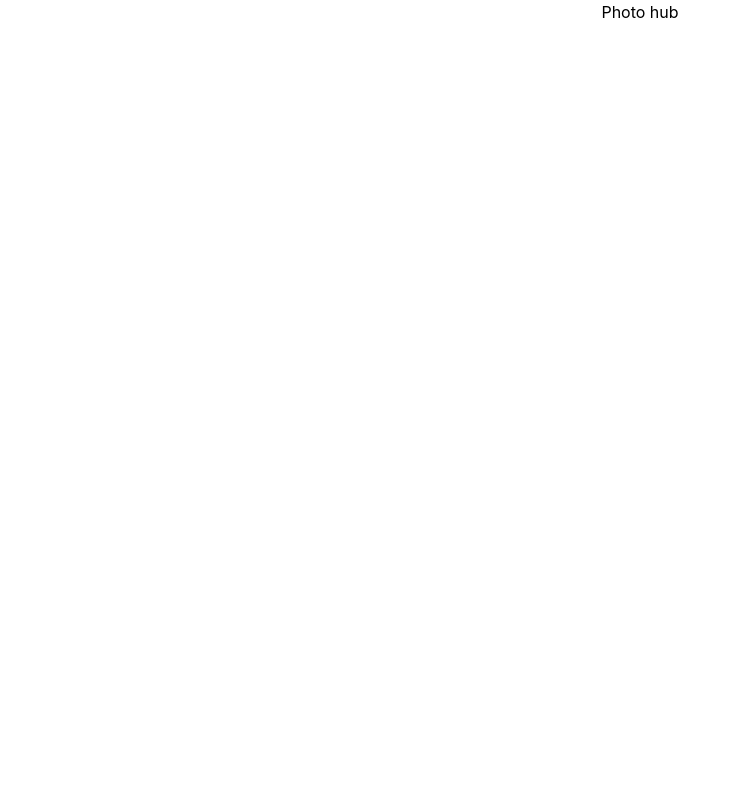
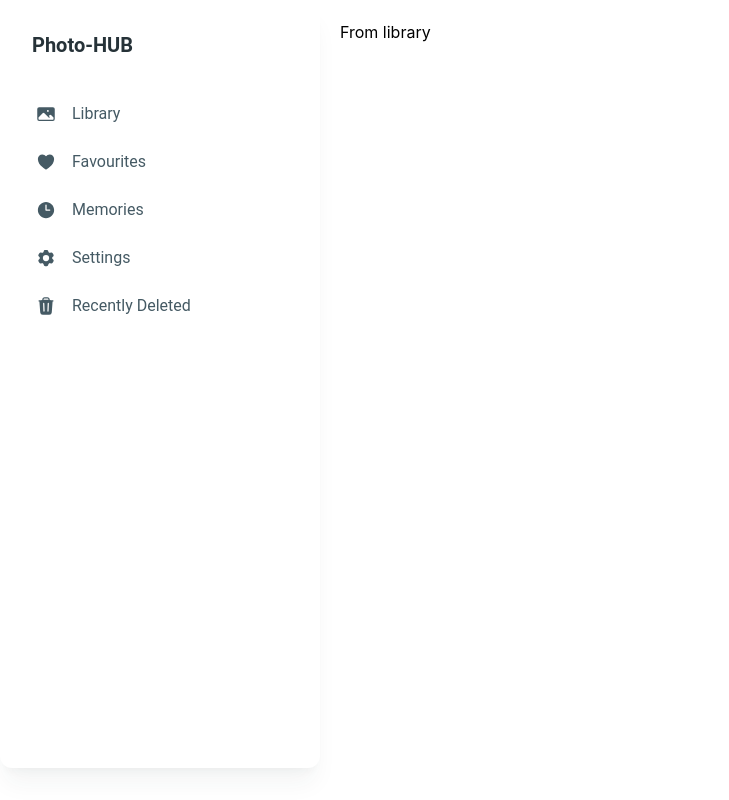
Before and after one commit to Sumaiya-topu/photo-hub, a React (Create React App) app: page / in a window 1280 px wide. Shown: the whole page, without its empty margins (0-729 px from the left). Built offline with nearby package versions, Linux system fonts and the light colour scheme.

Commit message:
Page layout setup done

```diff
--- a/package.json
+++ b/package.json
@@ -3,11 +3,14 @@
   "version": "0.1.0",
   "private": true,
   "dependencies": {
+    "@heroicons/react": "^2.0.18",
+    "@material-tailwind/react": "^2.1.4",
     "@testing-library/jest-dom": "^5.17.0",
     "@testing-library/react": "^13.4.0",
     "@testing-library/user-event": "^13.5.0",
     "react": "^18.2.0",
     "react-dom": "^18.2.0",
+    "react-router-dom": "^6.18.0",
     "react-scripts": "5.0.1",
     "web-vitals": "^2.1.4"
   },
--- a/src/App.css
+++ b/src/App.css
@@ -1,5 +1,5 @@
 .App {
-  text-align: center;
+
 }
 
 .App-logo {
--- a/src/App.js
+++ b/src/App.js
@@ -1,10 +1,13 @@
 import logo from "./logo.svg";
 import "./App.css";
+import Header from "./Components/Header";
+import { RouterProvider } from "react-router-dom";
+import router from "./routes/Router";
 
 function App() {
   return (
-    <div className="App">
-      <h1>Photo hub</h1>
+    <div className="">
+      <RouterProvider router={router}></RouterProvider>
     </div>
   );
 }
--- /dev/null
+++ b/src/Components/Favourites/Favourites.js
@@ -0,0 +1,7 @@
+import React from "react";
+
+const Favourites = () => {
+  return <div>From favourites</div>;
+};
+
+export default Favourites;
--- /dev/null
+++ b/src/Components/Header.js
@@ -0,0 +1,7 @@
+import React from "react";
+
+const Header = () => {
+  return <div className="">Photo-HUB</div>;
+};
+
+export default Header;
--- /dev/null
+++ b/src/Components/Layout/Main.js
@@ -0,0 +1,16 @@
+import React from "react";
+import { DefaultSidebar } from "../Sidebar/Sidebar";
+import { Outlet } from "react-router-dom";
+
+const Main = () => {
+  return (
+    <div className="flex">
+      <DefaultSidebar></DefaultSidebar>
+      <div className="mt-5 pl-5">
+        <Outlet></Outlet>
+      </div>
+    </div>
+  );
+};
+
+export default Main;
--- /dev/null
+++ b/src/Components/Library/Library.js
@@ -0,0 +1,7 @@
+import React from "react";
+
+const Library = () => {
+  return <div>From library</div>;
+};
+
+export default Library;
--- /dev/null
+++ b/src/Components/Memories/Memories.js
@@ -0,0 +1,7 @@
+import React from "react";
+
+const Memories = () => {
+  return <div>From memories.</div>;
+};
+
+export default Memories;
--- /dev/null
+++ b/src/Components/Sidebar/Sidebar.js
@@ -0,0 +1,68 @@
+import {
+  Card,
+  Typography,
+  List,
+  ListItem,
+  ListItemPrefix,
+  ListItemSuffix,
+  Chip,
+} from "@material-tailwind/react";
+import {
+  TrashIcon,
+  Cog6ToothIcon,
+  ClockIcon,
+  PhotoIcon,
+  HeartIcon,
+  PowerIcon,
+} from "@heroicons/react/24/solid";
+import { Link } from "react-router-dom";
+
+export function DefaultSidebar() {
+  return (
+    <Card className="h-[calc(100vh-2rem)] w-full max-w-[20rem] p-4 shadow-xl shadow-blue-gray-900/5">
+      <div className="mb-2 p-4">
+        <Typography variant="h5" color="blue-gray">
+          Photo-HUB
+        </Typography>
+      </div>
+      <List>
+        <Link to="/">
+          <ListItem>
+            <ListItemPrefix>
+              <PhotoIcon className="h-5 w-5" />
+            </ListItemPrefix>
+            Library
+          </ListItem>
+        </Link>
+        <Link to="/favourites">
+          <ListItem>
+            <ListItemPrefix>
+              <HeartIcon className="h-5 w-5" />
+            </ListItemPrefix>
+            Favourites
+          </ListItem>
+        </Link>
+        <Link to="/memories">
+          <ListItem>
+            <ListItemPrefix>
+              <ClockIcon className="h-5 w-5" />
+            </ListItemPrefix>
+            Memories
+          </ListItem>
+        </Link>
+        <ListItem>
+          <ListItemPrefix>
+            <Cog6ToothIcon className="h-5 w-5" />
+          </ListItemPrefix>
+          Settings
+        </ListItem>
+        <ListItem>
+          <ListItemPrefix>
+            <TrashIcon className="h-5 w-5" />
+          </ListItemPrefix>
+          Recently Deleted
+        </ListItem>
+      </List>
+    </Card>
+  );
+}
--- /dev/null
+++ b/src/pages/Home/Home.js
@@ -0,0 +1,8 @@
+import React from "react";
+import Header from "../../Components/Header";
+
+const Home = () => {
+  return <div>this is home</div>;
+};
+
+export default Home;
--- /dev/null
+++ b/src/routes/Router.js
@@ -0,0 +1,29 @@
+import { createBrowserRouter } from "react-router-dom";
+import Main from "../Components/Layout/Main";
+import Home from "../pages/Home/Home";
+import Library from "../Components/Library/Library";
+import Favourites from "../Components/Favourites/Favourites";
+import Memories from "../Components/Memories/Memories";
+
+const router = createBrowserRouter([
+  {
+    path: "/",
+    element: <Main></Main>,
+    children: [
+      {
+        path: "/",
+        element: <Library></Library>,
+      },
+      {
+        path: "/favourites",
+        element: <Favourites></Favourites>,
+      },
+      {
+        path: "/memories",
+        element: <Memories></Memories>,
+      },
+    ],
+  },
+]);
+
+export default router;
--- a/tailwind.config.js
+++ b/tailwind.config.js
@@ -1,8 +1,18 @@
-/** @type {import('tailwindcss').Config} */
-module.exports = {
+const withMT = require("@material-tailwind/react/utils/withMT");
+
+module.exports = withMT({
   content: ["./src/**/*.{js,jsx,ts,tsx}"],
   theme: {
-    extend: {},
+    extend: {
+      screens: {
+        xxs: "320px",
+        xs: "468px",
+        sm: "768px",
+        md: "868px",
+        lg: "974px",
+        xl: "1440px",
+      },
+    },
   },
   plugins: [],
-};
+});
```
Also changed, not shown: 1 other file (tests, documents, lock files or other folders).
